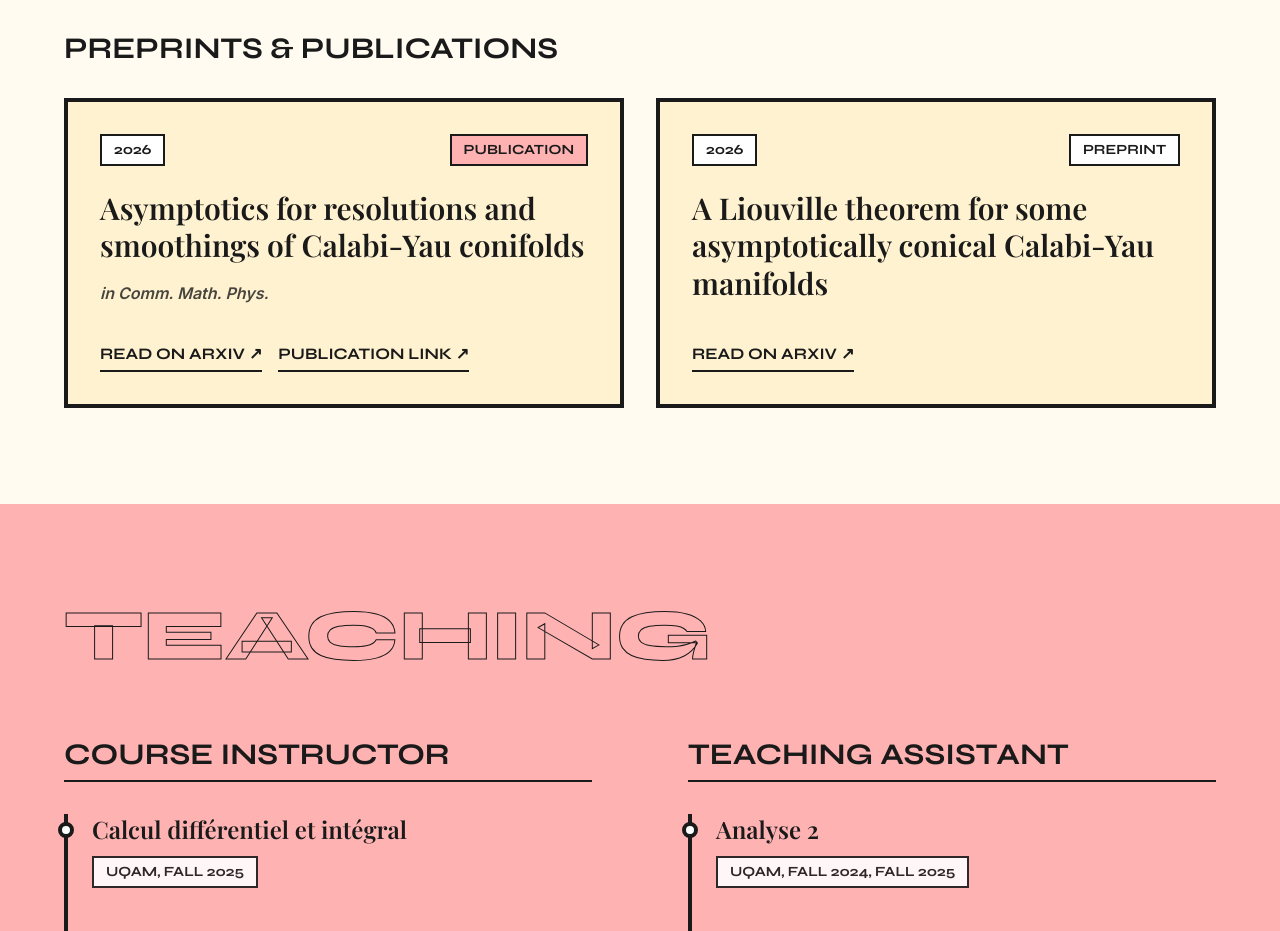
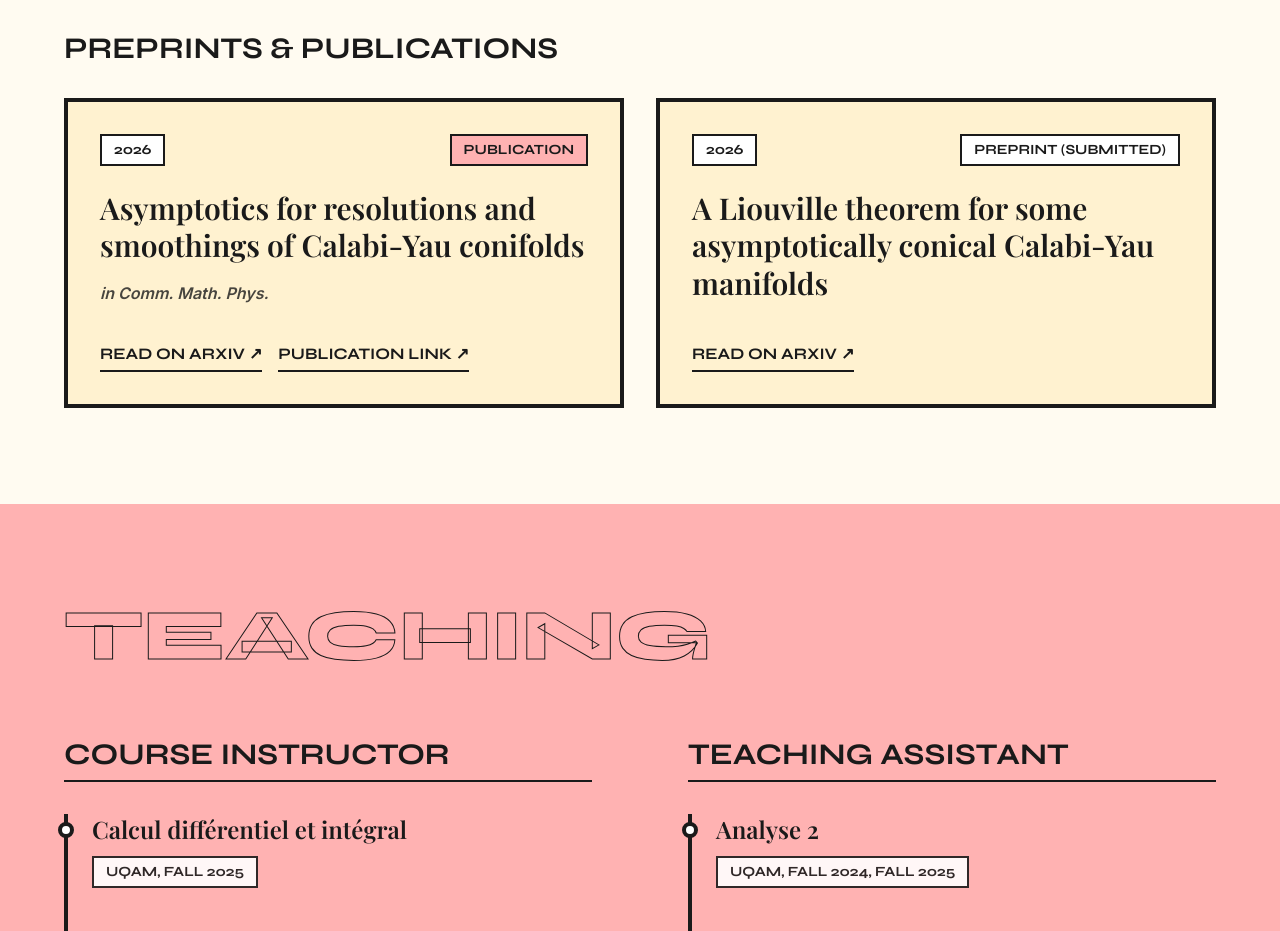
Before and after one commit to blood-prog/Abdou-Oussama-Benabida, a React (Vite) app: page / in a window 1280 px wide. Shown: the part 1340-2271 px from the top of the page. Built offline with nearby package versions, Linux system fonts and the light colour scheme.

Commit message:
Update Research.tsx

```diff
--- a/src/components/Research.tsx
+++ b/src/components/Research.tsx
@@ -19,7 +19,7 @@ const publications = [
     title: "A Liouville theorem for some asymptotically conical Calabi-Yau manifolds",
     journal: "",
     year: "2026",
-    status: "Preprint",
+    status: "Preprint (Submitted)",
     arxivLink: "https://arxiv.org/abs/2606.04213",
   }
 ];
```
